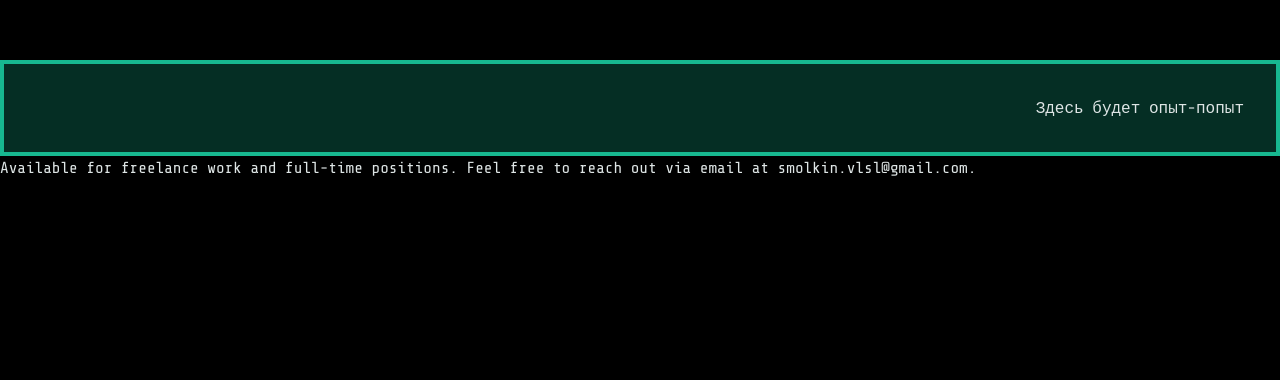
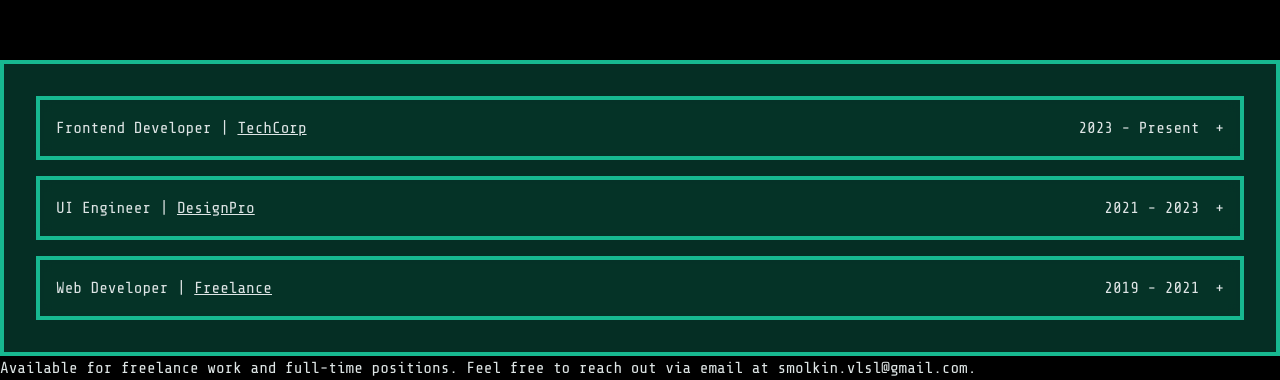
Before and after one commit to C0deCat/portfolio-page, a React (Vite) app: page / in a window 1280 px wide. Shown: the part 2383-2763 px from the top of the page. Before the commit the page ends 2563 px from the top, so only its background shows below. Built offline with nearby package versions, Linux system fonts and the light colour scheme; a web font is replaced by a local one.

Commit message:
feat: create reusable accordion and job position components

```diff
--- /dev/null
+++ b/src/components/Accordion.tsx
@@ -0,0 +1,34 @@
+import React, { useState } from "react";
+import classNames from "classnames";
+import { defaultContainer } from "../stylizers";
+
+interface AccordionProps {
+  children: [React.ReactNode, React.ReactNode];
+}
+
+const Accordion: React.FC<AccordionProps> = ({ children }) => {
+  const [open, setOpen] = useState(false);
+
+  const headerClasses = classNames(
+    defaultContainer(),
+    "p-4 flex justify-between items-center",
+    open && "border-b-0"
+  );
+
+  const contentClasses = classNames(
+    defaultContainer(false),
+    "border-b-4 border-(--color-primary) mt-4 p-4"
+  );
+
+  return (
+    <div onClick={() => setOpen(!open)} className="cursor-pointer">
+      <div className={headerClasses}>
+        <div className="flex-1">{children[0]}</div>
+        <span className="ml-4">{open ? "-" : "+"}</span>
+      </div>
+      {open && <div className={contentClasses}>{children[1]}</div>}
+    </div>
+  );
+};
+
+export default Accordion;
--- /dev/null
+++ b/src/components/JobPosition.tsx
@@ -0,0 +1,55 @@
+import React from "react";
+import Accordion from "./Accordion";
+
+interface JobPositionProps {
+  title: string;
+  place: string;
+  site: string;
+  date: string;
+  location: string;
+  description: string;
+  stack: string[];
+}
+
+const JobPosition: React.FC<JobPositionProps> = ({
+  title,
+  place,
+  site,
+  date,
+  location,
+  description,
+  stack,
+}) => {
+  const header = (
+    <div className="flex justify-between w-full">
+      <div>
+        {title} | {" "}
+        <a
+          href={site}
+          className="underline"
+          target="_blank"
+          rel="noopener noreferrer"
+        >
+          {place}
+        </a>
+      </div>
+      <span>{date}</span>
+    </div>
+  );
+
+  const body = (
+    <div>
+      <p className="mb-2">{location}</p>
+      <p className="mb-2">{description}</p>
+      <p>
+        {stack.map((item) => (
+          <span key={item} className="mr-2">{`#${item}`}</span>
+        ))}
+      </p>
+    </div>
+  );
+
+  return <Accordion>{[header, body]}</Accordion>;
+};
+
+export default JobPosition;
--- a/src/sections/Experience.tsx
+++ b/src/sections/Experience.tsx
@@ -1,12 +1,39 @@
 import classNames from "classnames";
 import { defaultContainer } from "../stylizers";
+import JobPosition from "../components/JobPosition";
 
 const Experience: React.FC = () => {
-  const block = classNames(defaultContainer(), "p-8 flex justify-end");
+  const block = classNames(defaultContainer(), "p-8 flex flex-col gap-4");
 
   return (
     <section id="experience" className={block}>
-      Здесь будет опыт-попыт
+      <JobPosition
+        title="Frontend Developer"
+        place="TechCorp"
+        site="https://techcorp.example"
+        date="2023 - Present"
+        location="Remote"
+        description="Building user interfaces and interactive features."
+        stack={["React", "TypeScript", "TailwindCSS"]}
+      />
+      <JobPosition
+        title="UI Engineer"
+        place="DesignPro"
+        site="https://designpro.example"
+        date="2021 - 2023"
+        location="New York, NY"
+        description="Implemented responsive design and collaborated with designers."
+        stack={["Vue", "SCSS", "Figma"]}
+      />
+      <JobPosition
+        title="Web Developer"
+        place="Freelance"
+        site="https://freelance.example"
+        date="2019 - 2021"
+        location="Moscow, Russia"
+        description="Delivered web solutions for clients across industries."
+        stack={["HTML", "CSS", "JavaScript"]}
+      />
     </section>
   );
 };
```
